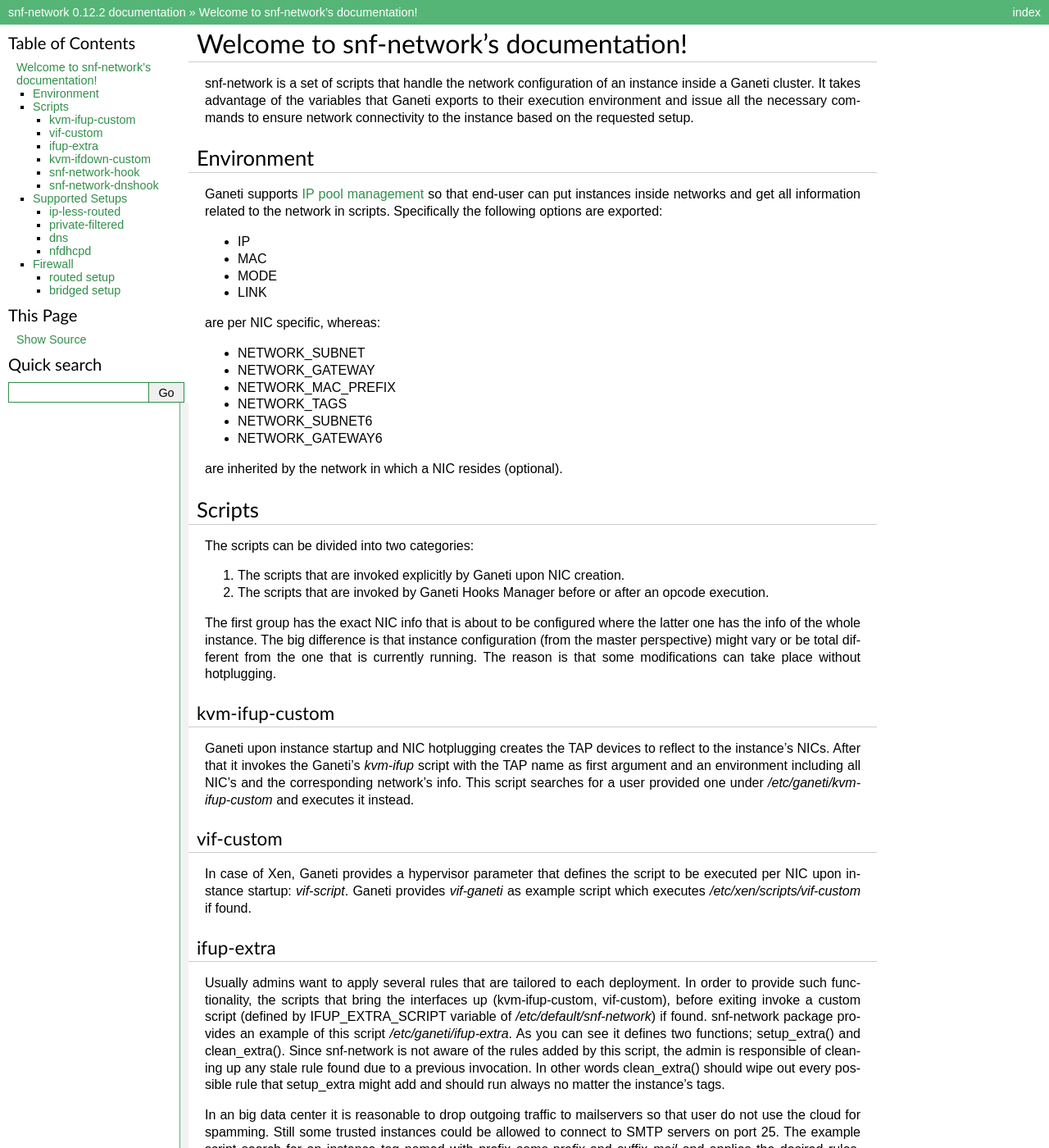
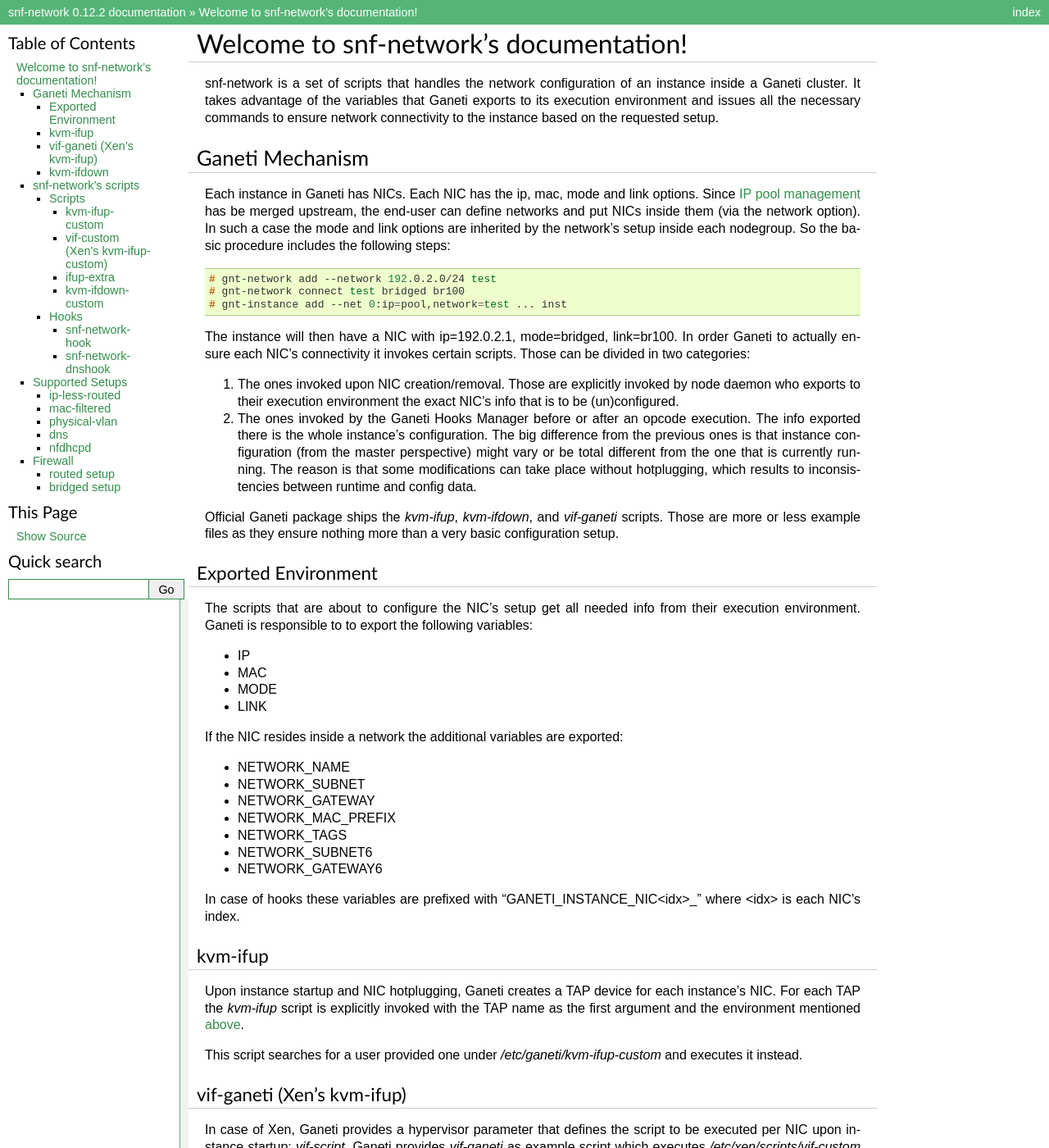
Before and after one commit to grnet/gnt-networking, a Sphinx documentation site: the page built from docs/index.rst, in a window 1280 px wide and 1400 px high. Shown: the whole window at 82% size. Built offline with Sphinx 7.4.7, drawn with Linux system fonts in a browser that asks for light colours; formulas are drawn with MathJax 3; some of the changed text lies outside the part shown.

Commit message:
docs: Big refactor
Signed-off-by: Dimitris Aragiorgis <dimara@grnet.gr>

```diff
--- a/docs/index.rst
+++ b/docs/index.rst
@@ -6,28 +6,68 @@
 Welcome to snf-network's documentation!
 =======================================
 
-snf-network is a set of scripts that handle the network configuration of
+snf-network is a set of scripts that handles the network configuration of
 an instance inside a Ganeti cluster. It takes advantage of the
-variables that Ganeti exports to their execution environment and issue
+variables that Ganeti exports to its execution environment and issues
 all the necessary commands to ensure network connectivity to the instance
 based on the requested setup.
 
-Environment
------------
 
-Ganeti supports `IP pool management
-<http://docs.ganeti.org/ganeti/master/html/design-network.html>`_
-so that end-user can put instances inside networks and get all information
-related to the network in scripts. Specifically the following options are
-exported:
+Ganeti Mechanism
+----------------
+
+Each instance in Ganeti has NICs. Each NIC has the ip, mac, mode and link
+options. Since `IP pool management
+<http://docs.ganeti.org/ganeti/master/html/design-network.html>`_ has be merged
+upstream, the end-user can define networks and put NICs inside them (via the
+network option). In such a case the mode and link options are inherited by
+the network's setup inside each nodegroup. So the basic procedure includes the
+following steps:
+
+.. code-block:: console
+
+  # gnt-network add --network 192.0.2.0/24 test
+  # gnt-network connect test bridged br100
+  # gnt-instance add --net 0:ip=pool,network=test ... inst
+
+The instance will then have a NIC with ip=192.0.2.1, mode=bridged, link=br100.
+In order Ganeti to actually ensure each NIC's connectivity it invokes certain
+scripts. Those can be divided in two categories:
+
+1. The ones invoked upon NIC creation/removal. Those are explicitly invoked
+   by node daemon who exports to their execution environment the exact NIC's
+   info that is to be (un)configured.
+
+2. The ones invoked by the Ganeti Hooks Manager before or after an
+   opcode execution. The info exported there is the whole instance's
+   configuration. The big difference from the previous ones is that
+   instance configuration (from the master perspective) might vary or be total
+   different from the one that is currently running. The reason is that some
+   modifications can take place without hotplugging, which results to
+   inconsistencies between runtime and config data.
+
+Official Ganeti package ships the `kvm-ifup`, `kvm-ifdown`, and `vif-ganeti`
+scripts. Those are more or less example files as they ensure nothing more than
+a very basic configuration setup.
+
+
+.. _environment:
+
+Exported Environment
+^^^^^^^^^^^^^^^^^^^^
+
+The scripts that are about to configure the NIC's setup get all needed info
+from their execution environment. Ganeti is responsible to to export the
+following variables:
 
 * IP
 * MAC
 * MODE
 * LINK
 
-are per NIC specific, whereas:
+If the NIC resides inside a network the additional variables are exported:
 
+* NETWORK_NAME
 * NETWORK_SUBNET
 * NETWORK_GATEWAY
 * NETWORK_MAC_PREFIX
@@ -35,38 +75,24 @@
 * NETWORK_SUBNET6
 * NETWORK_GATEWAY6
 
-are inherited by the network in which a NIC resides (optional).
-
-Scripts
--------
-
-The scripts can be divided into two categories:
-
-1. The scripts that are invoked explicitly by Ganeti upon NIC creation.
-
-2. The scripts that are invoked by Ganeti Hooks Manager before or after an
-   opcode execution.
-
-The first group has the exact NIC info that is about to be configured where
-the latter one has the info of the whole instance. The big difference is that
-instance configuration (from the master perspective) might vary or be total
-different from the one that is currently running. The reason is that some
-modifications can take place without hotplugging.
+In case of hooks these variables are prefixed with "GANETI_INSTANCE_NIC<idx>\_"
+where <idx> is each NIC's index.
 
 
-kvm-ifup-custom
-^^^^^^^^^^^^^^^
+kvm-ifup
+^^^^^^^^
 
-Ganeti upon instance startup and NIC hotplugging creates the TAP devices to
-reflect to the instance's NICs. After that it invokes the Ganeti's `kvm-ifup`
-script with the TAP name as first argument and an environment including
-all NIC's and the corresponding network's info. This script searches for
-a user provided one under `/etc/ganeti/kvm-ifup-custom` and executes it
-instead.
+Upon instance startup and NIC hotplugging, Ganeti creates a TAP device for each
+instance's NIC. For each TAP the `kvm-ifup` script
+is explicitly invoked with the TAP name as the first argument and the
+environment mentioned :ref:`above <environment>`.
+
+This script searches for a user provided one under
+`/etc/ganeti/kvm-ifup-custom` and executes it instead.
 
 
-vif-custom
-^^^^^^^^^^
+vif-ganeti (Xen's kvm-ifup)
+^^^^^^^^^^^^^^^^^^^^^^^^^^^
 
 In case of Xen, Ganeti provides a hypervisor parameter that defines the script
 to be executed per NIC upon instance startup: `vif-script`. Ganeti provides
@@ -74,8 +100,59 @@
 found.
 
 
+kvm-ifdown
+^^^^^^^^^^
+
+In order to cleanup or modify the node's setup or the configuration of an
+external component, Ganeti upon instance shutdown, successful instance
+migration on source node and NIC hot-unplug explicitly invokes `kvm-ifdown`
+script with the TAP name as first argument and a
+boolean second argument pointing whether we want to do local cleanup only (in
+case of instance migration) or totally unconfigure the interface along with
+e.g., any DNS entries (in case of NIC hot-unplug). This script searches for a
+user provided one under `/etc/ganeti/kvm-ifdown-custom` and executes it
+instead.
+
+
+snf-network's scripts
+---------------------
+
+Here we briefly describe all scripts provided by snf-network package. Those
+scripts are needed to support the setups mentioned :ref:`below <setups>`.
+
+
+Scripts
+^^^^^^^
+
+snf-network includes the following NIC configuration scripts. As mentioned
+before those scripts are indirectly executed by the ones
+shipped with Ganeti (`kvm-ifup`, `kvm-ifdown`, `vif-ganeti`).
+
+
+kvm-ifup-custom
+"""""""""""""""
+
+Installed under `/etc/ganeti/kvm-ifup-custom`. It gets the exported
+environment, and based on the tags found acts accordingly. Specifically it
+cleans up all stale rules for the specific interface, and then based on NIC's
+mode, network's and instance's tags issues various rules (brctl, ip, iptables,
+etc.). Finally if executes the :ref:`extra <extra>` script if found.
+
+
+vif-custom (Xen's kvm-ifup-custom)
+""""""""""""""""""""""""""""""""""
+
+Installed under `/etc/xen/scripts/vif-custom`. It sources the appropriate file
+under `/var/run/ganeti/xen-hypervisor/nic/<idx>` which is created by Ganeti and
+includes all the necessary info. Just like all Xen scripts it calls `success`
+method of `vif-common.sh` to notify Xen that the configuration has succeeded.
+Besides that it does exactly what `kvm-ifup-custom` does.
+
+
+.. _extra:
+
 ifup-extra
-^^^^^^^^^^
+""""""""""
 
 Usually admins want to apply several rules that are tailored to each
 deployment.  In order to provide such functionality, the scripts that bring the
@@ -103,26 +180,29 @@
   # gnt-instance modify --net 0: --hotplug instance1
 
 
+kvm-ifdown-custom
+"""""""""""""""""
 
-kvm-ifdown-custom
-^^^^^^^^^^^^^^^^^
+Installed under `/etc/ganeti/kvm-ifdown-custom`. This is currently used
+on a best effort basis and tries to cleanup node local setup related
+to the interfaces that is being brought down.
 
-In order to cleanup or modify the node's setup or the configuration of an
-external component, Ganeti upon instance shutdown, successful instance
-migration on source node and NIC hot-unplug invokes `kvm-ifdown` script
-with the TAP name as first argument and a boolean second argument pointing
-whether we want to do local cleanup only (in case of instance migration) or
-totally unconfigure the interface along with e.g., any DNS entries (in case
-of NIC hot-unplug). This script searches for a user provided one under
-`/etc/ganeti/kvm-ifdown-custom` and executes it instead.
+
+Hooks
+^^^^^
+
+snf-network includes two hooks that are installed under `/etc/ganeti/hooks`.
 
 
 snf-network-hook
-^^^^^^^^^^^^^^^^
+""""""""""""""""
+
+Installed under `instance-stop-post.d`, `instance-failover-post.d`,
+`instance-remove-post.d` and `instance-migrate-post.d` hook dirs.
 
 This hook gets all static info related to an instance from environment
-variables and issues any commands needed. It was used to fix node's setup upon
-migration when ifdown script was not supported but now it does nothing.
+variables and issues any commands needed. Before ifdown script was supported,
+it was used to fix node's setup upon migration. Now it does nothing.
 Specifically it was used on a routed setup to delete the neighbor proxy entry
 related to an instance's IPv6 on the source node. Otherwise the traffic
 would continue to go via the source node since there would be two nodes
@@ -130,7 +210,10 @@
 
 
 snf-network-dnshook
-^^^^^^^^^^^^^^^^^^^
+"""""""""""""""""""
+
+Installed under `instance-stop-post.d`, `instance-rename-post.d` and
+`instance-remove-post.d` hook dirs.
 
 This hook updates an external `DDNS <https://wiki.debian.org/DDNS>`_ setup via
 ``nsupdate``. Since we add/remove entries during ifup/ifdown scripts, we use
@@ -140,15 +223,16 @@
 reverse ones too).
 
 
+.. _setups:
+
 Supported Setups
 ----------------
 
-Currently since NICs in Ganeti are not taggable objects, we use network's and
-instance's tags to customize each NIC configuration. NIC inherits the network's
-tags (if attached to any) and further customization can be achieved with
-instance tags e.g. <tag prefix>:<NIC's UUID or name>:<tag>. In the following
-subsections we will mention all supported tags and their reflected underline
-setup.
+Currently since NICs in Ganeti are not taggable objects, we use network's tags
+to customize each NIC configuration. If a NIC resides inside a network, its
+tags are inherited and exported as the NETWORK_TAGS environment variable.  In
+the following subsections we will mention all supported tags and their
+reflected underline setup.
 
 
 ip-less-routed
@@ -166,13 +250,12 @@
   `nfdhcpd <http://www.synnefo.org/docs/nfdhcpd/latest/index.html>`_
   since the VMs are not on the same link with the router.
 
-
 Please see :ref:`here <routed-conf>` how to configure it, and :ref:`here
 <routed-traffic>` how it actually works.
 
 
-private-filtered
-^^^^^^^^^^^^^^^^
+mac-filtered
+^^^^^^^^^^^^
 
 In order to provide L2 isolation among several VMs we can use ebtables on a
 **single** bridge. The infrastructure must provide a physical VLAN or separate
@@ -185,13 +268,28 @@
 For further info and implementation details please see :ref:`here <ebtables>`.
 
 
+physical-vlan
+^^^^^^^^^^^^^
+
+L2 isolation can be ensured also with one dedicated physical VLAN per
+network. Each VLAN must be pre-provisioned and bridged on a separate bridge.
+So this tag actually does nothing more that bridging the TAP
+interface to the corresponding bridge (found through the LINK variable).
+
+Please note that one-to-one relationship between bridges, vlans, and network
+should be guaranteed by the end-user or some other external component
+(Synnefo).
+
+
 dns
 ^^^
 
 snf-network can update an external `DDNS <https://wiki.debian.org/DDNS>`_
-server.  `ifup` and `ifdown` scripts, if `dns` network tag is found, will use
+server. If the `dns` network tag is found, `snf-network-dnshook` will use
 `nsupdate` and add/remove entries related to the interface that is being
-managed.
+managed. To enable it the admin must set SERVER (the IP of the DNS server),
+FZONE (the domain of the instances), KEYFILE (the .private file created by
+dnssec-keygen) variables found in `/etc/default/snf-network`.
 
 
 nfdhcpd
@@ -203,22 +301,22 @@
 to DHCP, NS, RS, DHCPv6 and thus instances get properly configured.
 
 
-
 Firewall
 --------
 
-Synnefo defines three security levels: protected, limited, and unprotected.
+snf-network defines three security levels: protected, limited, and unprotected.
 
 - Protected means that traffic requesting new connections will be dropped,
-  DNS responses (dport 53) will be accepted, icmp protocol (ping) will be
+  DNS responses (dport 53) will be accepted, ICMP protocol (ping) will be
   accepted and everything else dropped.
 
 - Limited additionally allows SSH (dport 22) and RDP (dport 3389).
 
 - Unprotected accepts everything.
 
-This firewall profile is defined per NIC. Since NICs are not taggable objects
-in Ganeti we tag instances instead. The tag should be of the following
+Adding a network tag to define NICs' firewalling would force all NICs inside
+the same network to have the same firewall configuration. This does not make
+any sense. So instead of network tags we use instance tags in the following
 format:
 
 synnefo:network:<ident>:<profile>
```
